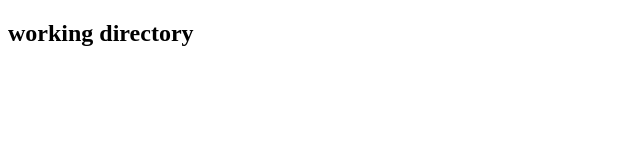
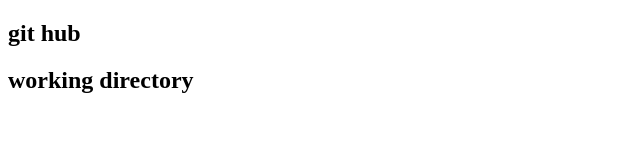
Before and after one commit to vanshsharma82/git-workflow, a plain HTML site: page index.html in a window 1280 px wide. Shown: the whole page, without its empty margins (0-640 px from the left). Drawn offline with Linux system fonts and the light colour scheme.

Commit message:
Changes done

```diff
--- /dev/null
+++ b/app.js
@@ -0,0 +1 @@
+console.log("Javascript");
--- a/index.html
+++ b/index.html
@@ -6,6 +6,7 @@
     <title>Document</title>
 </head>
 <body>
+    <h2>git hub</h2>
     <h2> working directory</h2>
 
 </body>
```
